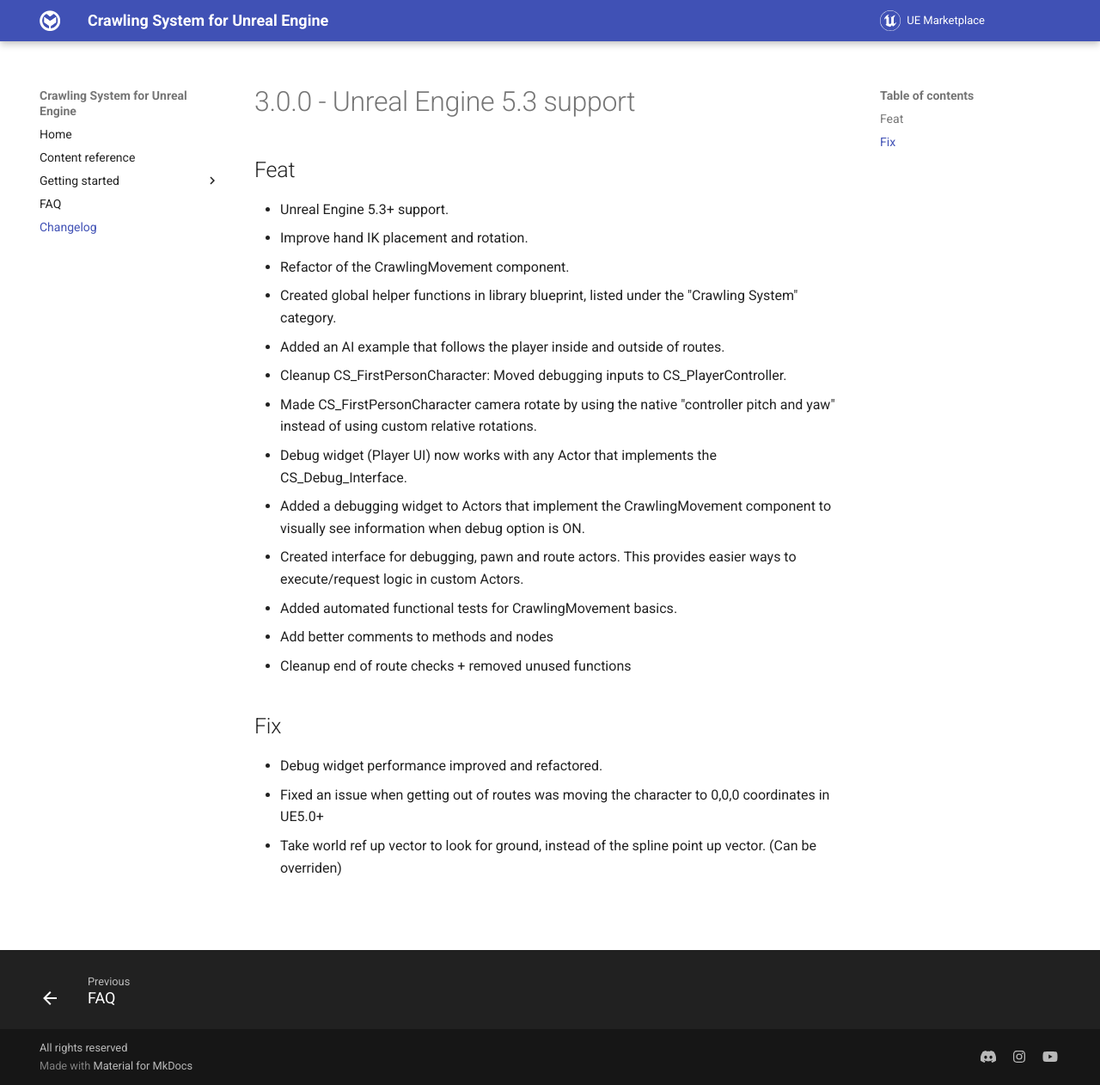
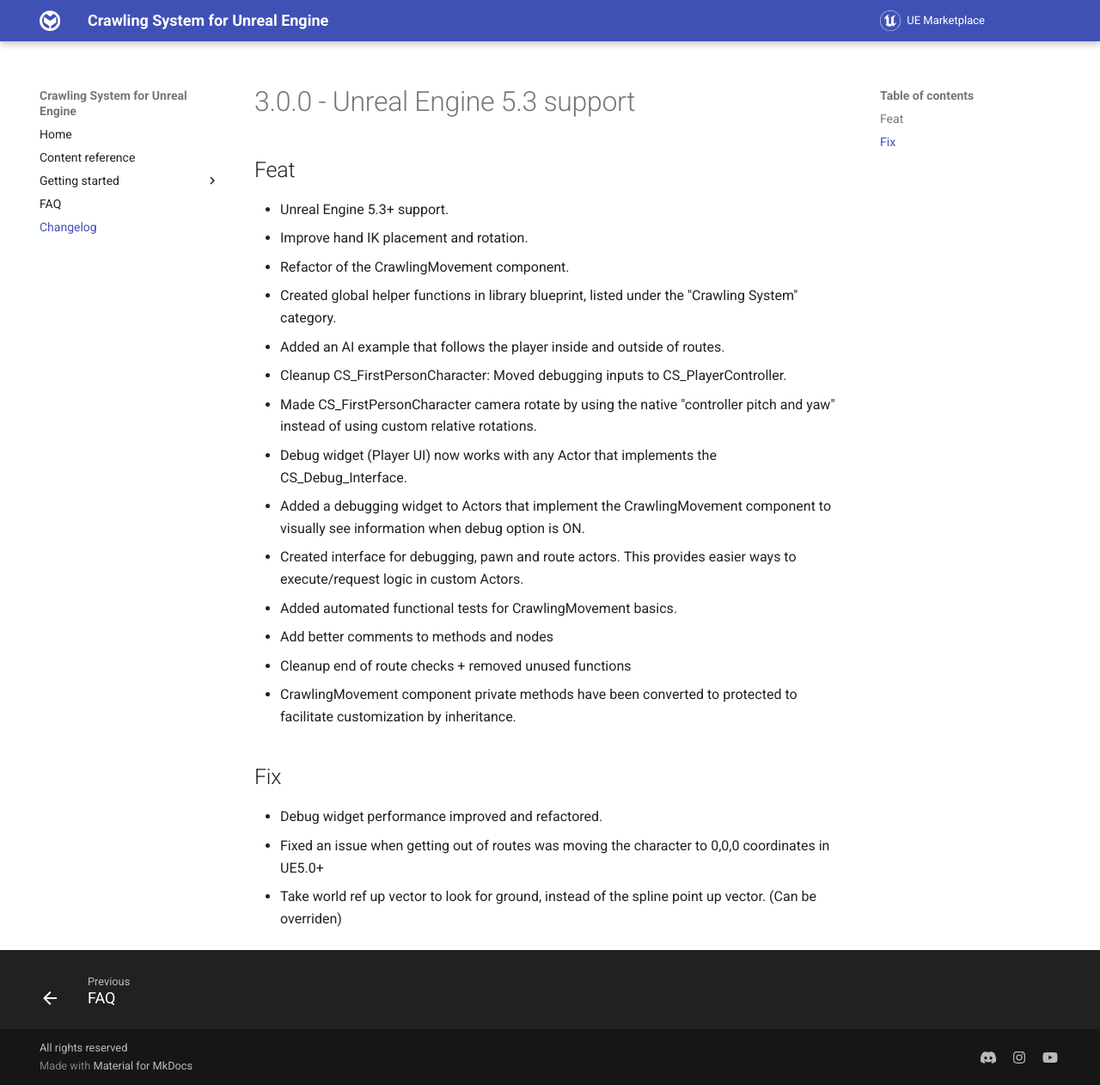
Before and after one commit to nesjett/unreal-engine-crawling-system, an MkDocs documentation site: the page built from docs/CHANGELOG.md, in a window 1280 px wide and 1262 px high. Shown: the whole window at 86% size. Built offline with MkDocs 1.6.1 and Material for MkDocs 9.7.7, drawn with Linux system fonts in a browser that asks for light colours.

Commit message:
chore: add notes on protected methods

```diff
--- a/docs/CHANGELOG.md
+++ b/docs/CHANGELOG.md
@@ -14,6 +14,7 @@
 - Added automated functional tests for CrawlingMovement basics.
 - Add better comments to methods and nodes
 - Cleanup end of route checks + removed unused functions
+- CrawlingMovement component private methods have been converted to protected to facilitate customization by inheritance.
 
 ## Fix
 - Debug widget performance improved and refactored.
```
